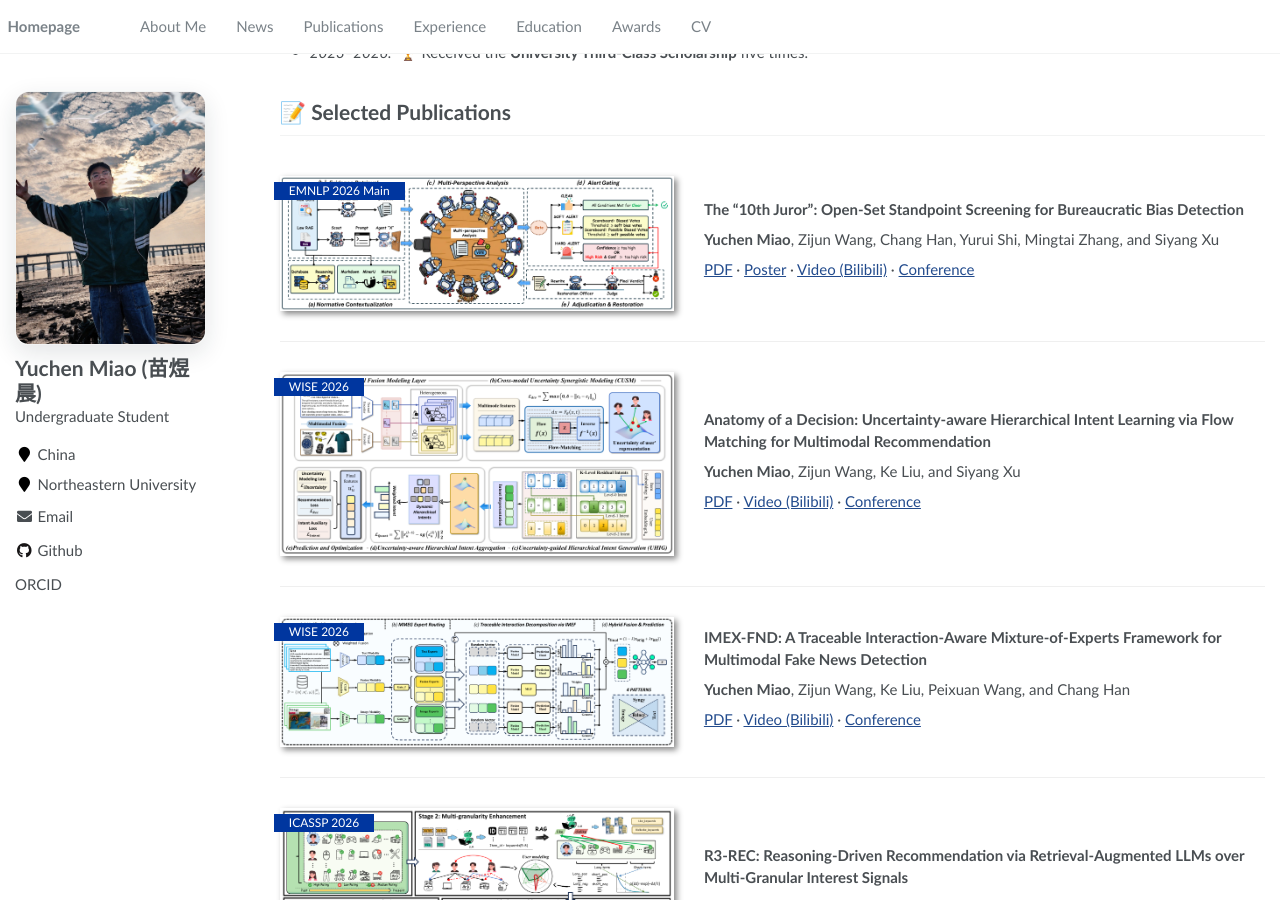
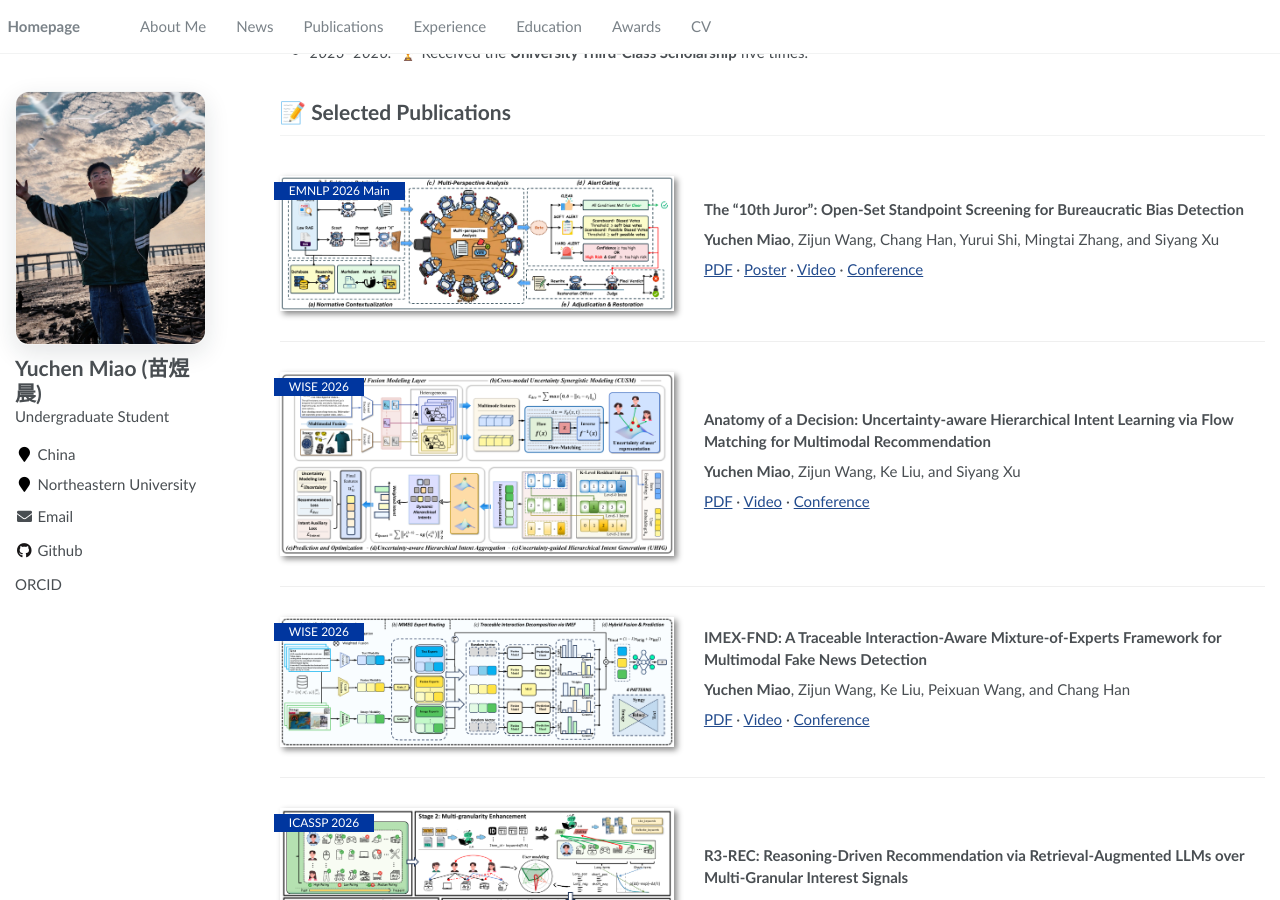
Before and after one commit to yuchenmiao04/yuchenmiao04.github.io, a Jekyll site: the page built from _pages/about.md, in a window 1280 px wide and 900 px high, scrolled down 421 px. Built offline with Jekyll 4.4.1, drawn with Linux system fonts in a browser that asks for light colours.

Commit message:
Use concise Video labels for publication links

```diff
--- a/_pages/about.md
+++ b/_pages/about.md
@@ -32,7 +32,7 @@
 
 **Yuchen Miao**, Zijun Wang, Chang Han, Yurui Shi, Mingtai Zhang, and Siyang Xu
 
-[PDF](/files/emnlp-10th-juror.pdf) · [Poster](/files/emnlp-10th-juror-poster.pdf) · [Video (Bilibili)](https://www.bilibili.com/video/BV1QHHC6YEsH/) · [Conference](https://2026.emnlp.org/)
+[PDF](/files/emnlp-10th-juror.pdf) · [Poster](/files/emnlp-10th-juror-poster.pdf) · [Video](https://www.bilibili.com/video/BV1QHHC6YEsH/) · [Conference](https://2026.emnlp.org/)
 </div>
 </div>
 
@@ -43,7 +43,7 @@
 
 **Yuchen Miao**, Zijun Wang, Ke Liu, and Siyang Xu
 
-[PDF](/files/uhiflow.pdf) · [Video (Bilibili)](https://www.bilibili.com/video/BV1sLpt6jEbX/) · [Conference](https://conferences.sigappfr.org/wise2026/)
+[PDF](/files/uhiflow.pdf) · [Video](https://www.bilibili.com/video/BV1sLpt6jEbX/) · [Conference](https://conferences.sigappfr.org/wise2026/)
 </div>
 </div>
 
@@ -54,7 +54,7 @@
 
 **Yuchen Miao**, Zijun Wang, Ke Liu, Peixuan Wang, and Chang Han
 
-[PDF](/files/imex-fnd.pdf) · [Video (Bilibili)](https://www.bilibili.com/video/BV16Hpx6YENu/) · [Conference](https://conferences.sigappfr.org/wise2026/)
+[PDF](/files/imex-fnd.pdf) · [Video](https://www.bilibili.com/video/BV16Hpx6YENu/) · [Conference](https://conferences.sigappfr.org/wise2026/)
 </div>
 </div>
 
```
